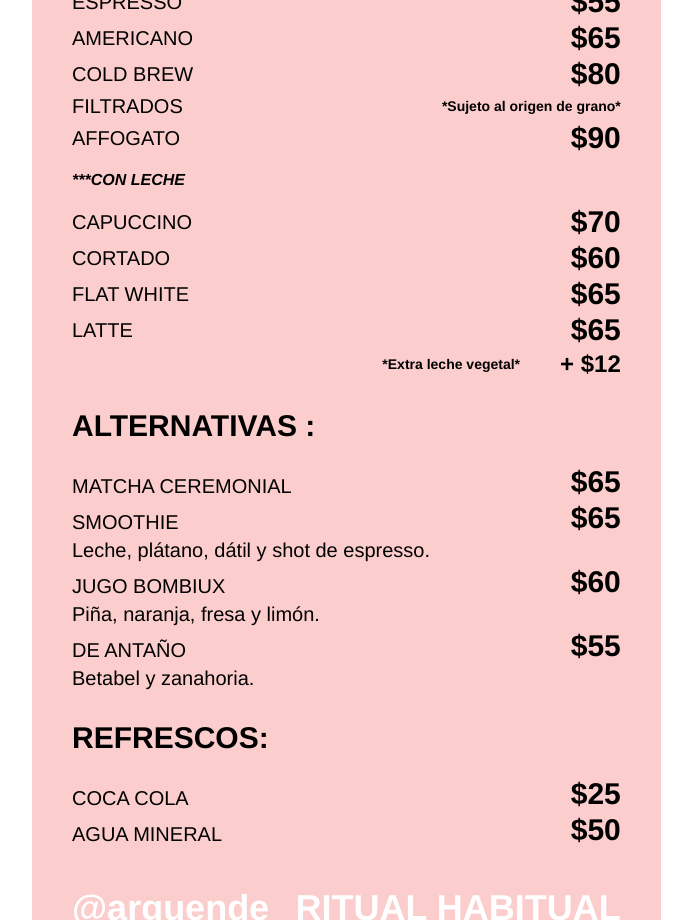
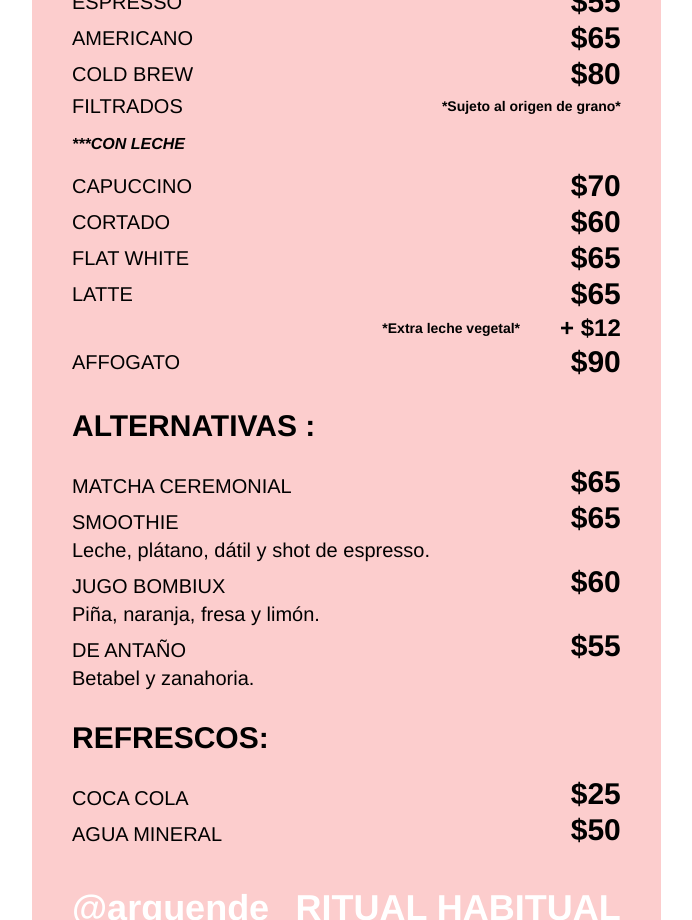
Before and after one commit to Saturno-0/Arguende, a React (Vite) app: page / in a window 1280 px wide. Shown: the part 2660-3580 px from the top of the page, without its empty margins (8-700 px from the left). Built offline with nearby package versions, Linux system fonts and the light colour scheme; a web font is replaced by a local one.

Commit message:
Reorder Affogato entry in coffee menu for consistency

```diff
--- a/src/App.jsx
+++ b/src/App.jsx
@@ -107,7 +107,6 @@ function App() {
     { title: 'AMERICANO', price: '$65', isCoffee: true },
     { title: 'COLD BREW', price: '$80', isCoffee: true },
     { title: 'FILTRADOS', price: '*Sujeto al origen de grano*', isCoffee: true, isVariablePrice: true },
-    { title: 'AFFOGATO', price: '$90', isCoffee: true },
     {
       title: '***CON LECHE',
       isUnder: true,
@@ -118,6 +117,7 @@ function App() {
     { title: 'LATTE', price: '$65', isCoffee: true },
     {
       title: '*Extra leche vegetal*', price: '+ $12', isExtra: true},
+    { title: 'AFFOGATO', price: '$90', isCoffee: true },
     {
       title: 'ALTERNATIVAS :',
       isSubHeader: true,
```
